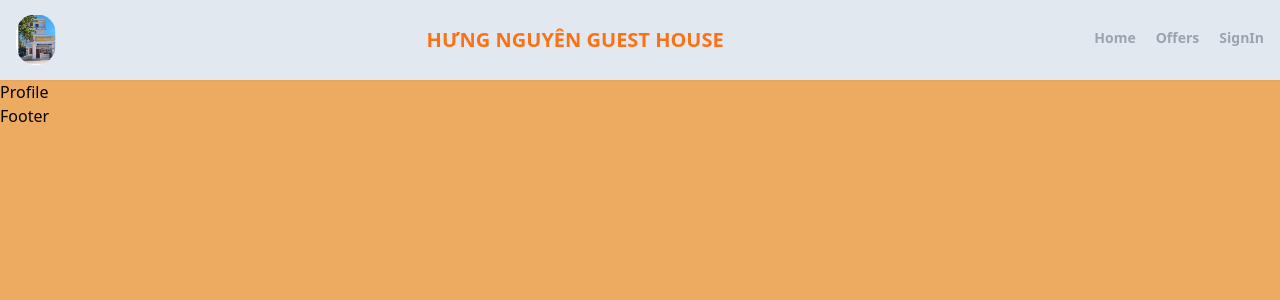
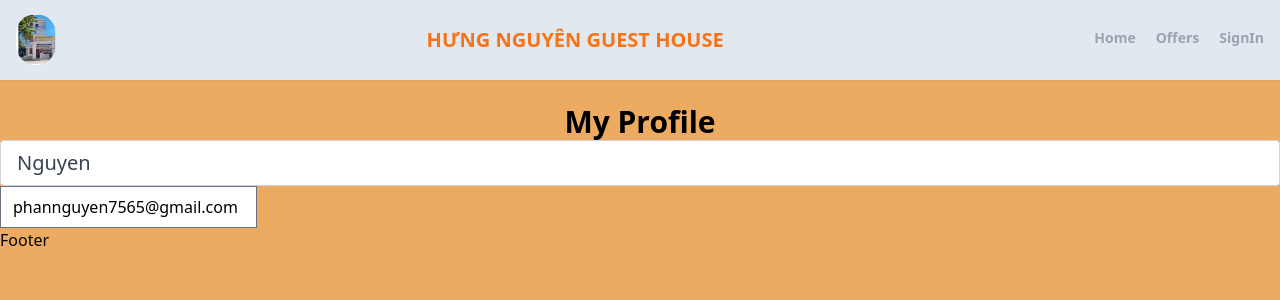
Before and after one commit to nguyenphan2k/Booking, a React (Create React App) app in the folder room_app/: page /profile in a window 1280 px wide. Shown: the top 300 px of the page. Built offline with nearby package versions, Linux system fonts and the light colour scheme.

Commit message:
22/12/2022

```diff
--- a/room_app/src/components/OAuth.jsx
+++ b/room_app/src/components/OAuth.jsx
@@ -21,7 +21,7 @@ const OAuth = () => {
                     await setDoc(docRef, {
                          name: user.displayName,
                          email: user.email,
-                         timestap:serverTimestamp()
+                         timestap:serverTimestamp(),
                     })
                }
                toast.success("Sign up done")
--- a/room_app/src/pages/Forgetpassword.jsx
+++ b/room_app/src/pages/Forgetpassword.jsx
@@ -1,12 +1,25 @@
 import React, { useState } from 'react'
 import Photo1 from '../image/wofl.jpg'
-import { Link } from 'react-router-dom'
+import { Link, useNavigate } from 'react-router-dom'
 import OAuth from '../components/OAuth'
+import { toast } from 'react-toastify'
+import { getAuth, sendPasswordResetEmail } from 'firebase/auth'
 
 const Forgetpassword = () => {
   const [email, setEmail] = useState("")
+  const navigate = useNavigate()
   function onChange(e) {
     setEmail(e.target.value)
+  }
+  async function onSubmit(e){
+    e.preventDefault()
+    try {
+      const auth = getAuth()
+      await sendPasswordResetEmail(auth, email)
+      toast.success("done")
+    } catch (error) {
+      toast.error("Fail")
+    }
   }
   return (
     <section>
@@ -21,7 +34,7 @@ const Forgetpassword = () => {
           />
         </div>
         <div className='w-full md:w-[67%] lg:w-[40%] lg:ml-20'>
-          <form>
+          <form onSubmit={onSubmit}>
             <input
               type="text"
               id='email'
@@ -48,7 +61,6 @@ const Forgetpassword = () => {
                 </Link>
               </p>
             </div>
-          </form>
             <button
               type='submit'
               className='uppercase w-full bg-blue-600 text-white px-7 py-3
@@ -61,6 +73,7 @@ const Forgetpassword = () => {
               <p className='text-center font-semibold mx-4'>OR</p>
             </div>
             <OAuth />
+          </form>
         </div>
       </div>
     </section>
--- a/room_app/src/pages/Profile.jsx
+++ b/room_app/src/pages/Profile.jsx
@@ -1,8 +1,36 @@
-import React from 'react'
+import React, { useState } from 'react'
 
 const Profile = () => {
+  const [formData, setFormData] = useState({
+    name: 'Nguyen',
+    email: 'phannguyen7565@gmail.com',
+  })
+  const { name, email } = formData
+  function onSubmit() {
+
+  }
   return (
-    <div>Profile</div>
+    <>
+      <section>
+        <h1 className='text-3xl text-center mt-6 font-bold'>My Profile</h1>
+        <div>
+          <form onSubmit={onSubmit}>
+            <input
+              type="text"
+              id='name'
+              value={name}
+              disabled className='w-full px-4 py-2 text-xl text-gray-700
+              bg-white border border-gray-300 rounded transition ease-in-out'
+            />
+            <input
+              type="email"
+              id='email'
+              value={email}
+            />
+          </form>
+        </div>
+      </section>
+    </>
   )
 }
 
--- a/room_app/src/pages/SignIn.jsx
+++ b/room_app/src/pages/SignIn.jsx
@@ -1,31 +1,34 @@
 import React, { useState } from 'react'
 import Photo1 from '../image/wofl.jpg'
 import { AiFillEyeInvisible, AiFillEye } from 'react-icons/ai'
-import { Link } from 'react-router-dom'
+import { Link, useNavigate } from 'react-router-dom'
 import OAuth from '../components/OAuth'
-import {signInWithEmailAndPassword, auth, GoogleAuthProvider} from 'firebase/auth'
+import { signInWithEmailAndPassword, getAuth } from 'firebase/auth'
 import { toast } from 'react-toastify'
-import { useNavigate } from 'react-router-dom'
-import { async } from '@firebase/util'
+
 const SignIn = () => {
   const [showPassword, setShowPassword] = useState(false)
-  const [formData, setFormData] = useState({
+  const [formData, setFormData] = useState
+    ({
       email: "",
       password: "",
     })
   const { email, password } = formData
+  const navigate = useNavigate()
   function onChange(e) {
     setFormData((prev) => ({
       ...prev,
       [e.target.id]: e.target.value
     }))
   }
-  const navigate = useNavigate()
-  async function onSubmit(e){
+  async function onSubmit(e) {
     e.preventDefault()
     try {
-      toast.success("Sign done")
+      const auth = getAuth()
+      const userCredentials = await signInWithEmailAndPassword(auth, email, password)
+      if (userCredentials.user) {
         navigate("/")
+      }
     } catch (error) {
       toast.error("Fail")
     }
@@ -89,12 +92,12 @@ const SignIn = () => {
                 </Link>
               </p>
             </div>
-          </form>
             <button
-            type='submit'
               className='uppercase w-full bg-blue-600 text-white px-7 py-3
             text-sm font-medium rounded shadow-md hover:bg-blue-700
-            transition duration-150 ease-in-out hover:shadow-lg active:bg-blue-800'>
+            transition duration-150 ease-in-out hover:shadow-lg active:bg-blue-800'
+              type="submit"
+            >
               Sign In
             </button>
             <div className='my-4 before:border-t flex before:flex-1 items-center
@@ -102,6 +105,7 @@ const SignIn = () => {
               <p className='text-center font-semibold mx-4'>OR</p>
             </div>
             <OAuth />
+          </form>
         </div>
       </div>
     </section>
--- a/room_app/src/pages/SignUp.jsx
+++ b/room_app/src/pages/SignUp.jsx
@@ -34,8 +34,7 @@ const SignUp = () => {
       const userCredential = await createUserWithEmailAndPassword
         (auth, email, password)
       updateProfile(auth.userCredential, {
-        displayName: name,
-
+        displayName: name
       })
       const user = userCredential.user
       const formDataCopy = { ...formData }
@@ -43,8 +42,8 @@ const SignUp = () => {
       delete formDataCopy.password
       formDataCopy.timestap = serverTimestamp()
       await setDoc(doc(db, "users", user.uid), formDataCopy)
-      // toast.success("Sign up done")
-      // navigate("/")
+      toast.success("Sign up done")
+      navigate("/")
     } catch (error) {
       toast.error("Something went wrong with the registration")
     }
```
Lines whose indentation alone changed are shown as unchanged.
